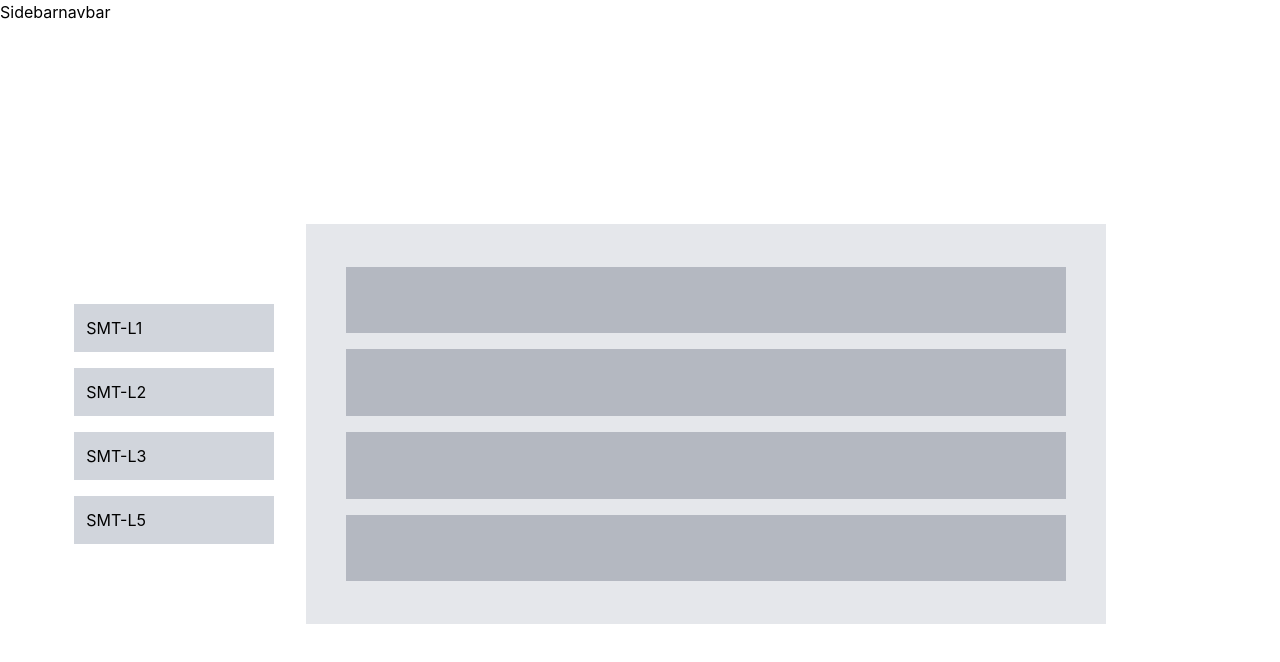
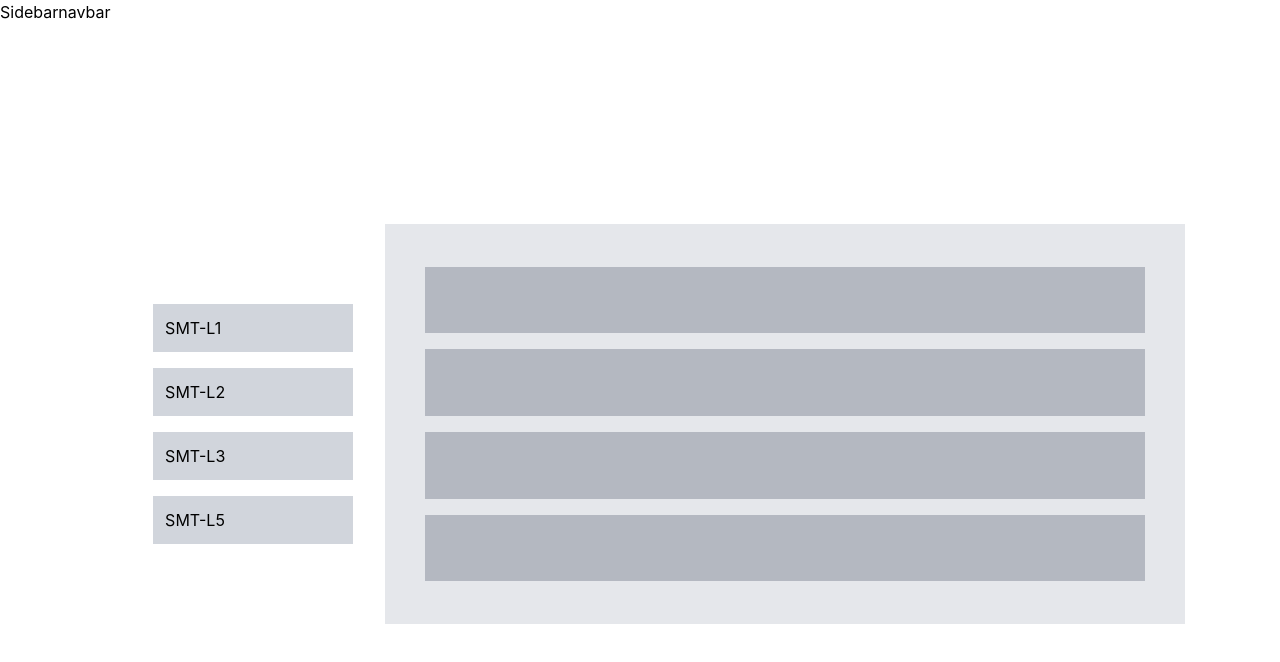
Before and after one commit to teran210c/spare-parts, a React (Vite) app: page / in a window 1280 px wide. Shown: the top 662 px of the page. Built offline with nearby package versions, Linux system fonts and the light colour scheme.

Commit message:
Feat: installed router

```diff
--- a/package.json
+++ b/package.json
@@ -13,6 +13,7 @@
     "@tailwindcss/vite": "^4.3.2",
     "react": "^19.2.7",
     "react-dom": "^19.2.7",
+    "react-router-dom": "^7.18.1",
     "tailwindcss": "^4.3.2"
   },
   "devDependencies": {
--- a/src/pages/Lines.jsx
+++ b/src/pages/Lines.jsx
@@ -7,7 +7,7 @@
 
     console.log(activeLine)
     return (
-        <div className="flex flex-1 min-h-screen items-center">
+        <div className="flex flex-1 min-h-screen items-center justify-center">
             <ul>
                 {lines.map((line, index) => (
                     <li
```
Also changed, not shown: 1 other file (tests, documents, lock files or other folders).
